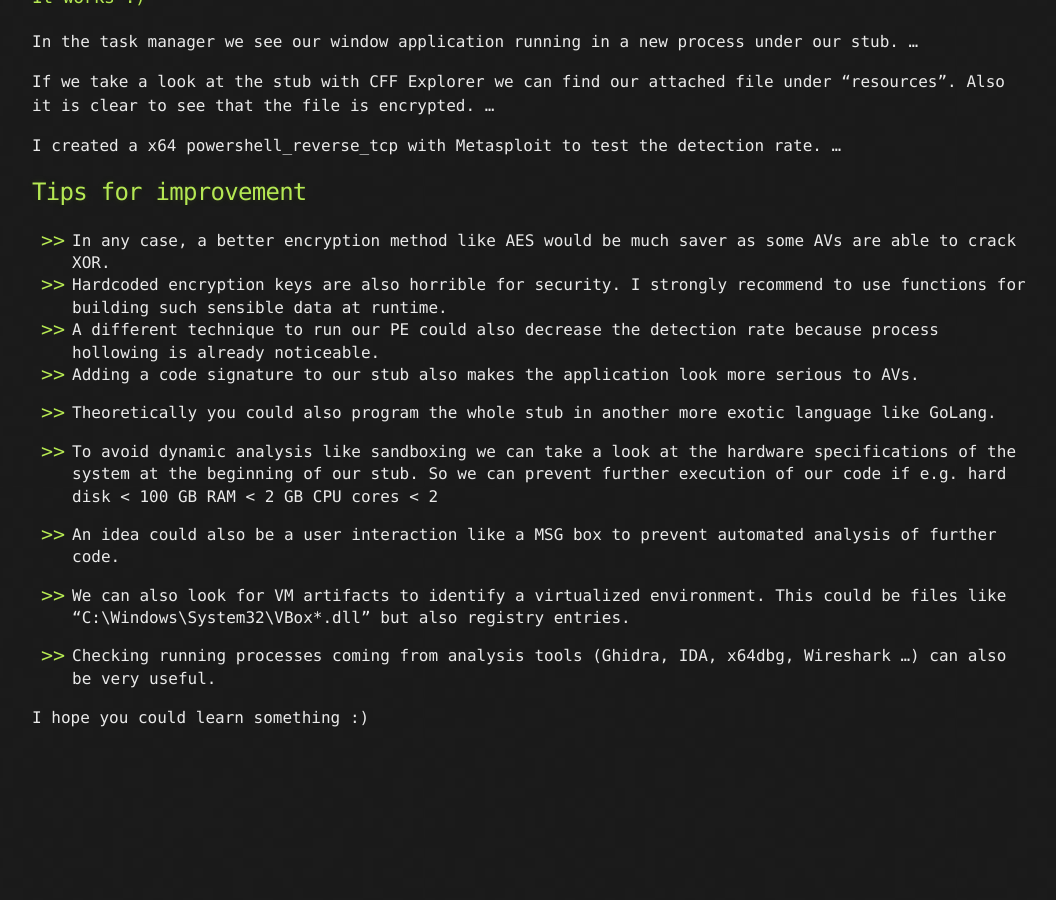
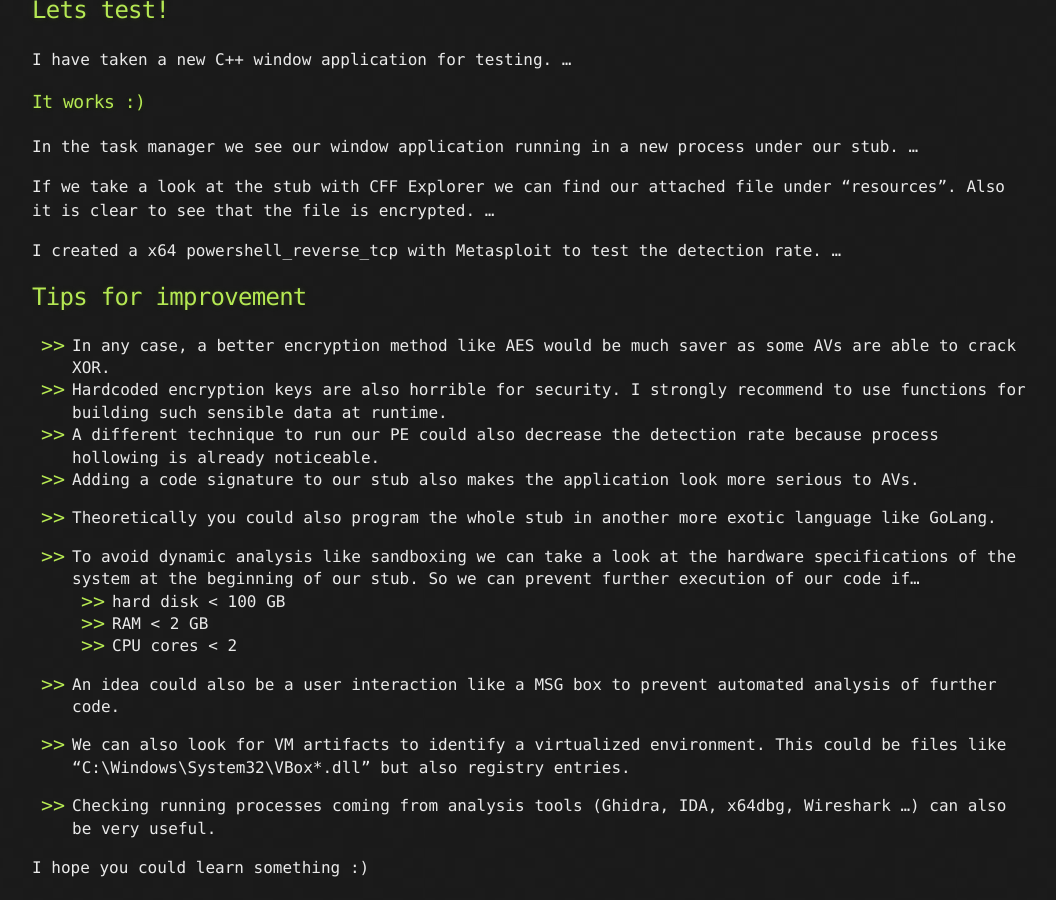
Before and after one commit to Ricky5panish/Ricky5panish.github.io, a Jekyll site: the page built from pe-runtime-crypter.md, in a window 1280 px wide and 900 px high, scrolled down 3237 px. Shown: the whole window, without its empty margins (108-1164 px from the left). Built offline with Jekyll 4.4.1, drawn with Linux system fonts in a browser that asks for light colours; our own code applies the rules of GitHub Pages for plain Markdown files; before the commit the page ends 3987 px from its top, so only the background shows below that; part of the change alters nothing that is shown.

```diff
--- a/pe-runtime-crypter.md
+++ b/pe-runtime-crypter.md
@@ -73,10 +73,15 @@ We create a new process in suspended mode into which we can inject the code and
 The important things we do here are:
 
 `CreateProcess`: creating new process in a suspended mode for the injection.
+
 `GetThreadContext`: retrieves the context of the specified thread.
+
 `VirtualAllocEx`: allocates memory within the suspended process's address space.
+
 `WriteProcessMemory`: writes data of the PE file into the allocated memory of the suspended process.
+
 `SetThreadContext`: sets the RCX register to the entry point of the executable.
+
 `ResumeThread`: resumes the thread of the suspended process.
 
 ...
@@ -133,10 +138,10 @@ I created a x64 powershell_reverse_tcp with Metasploit to test the detection rat
 - Theoretically you could also program the whole stub in another more exotic language like GoLang.
 
 
-- To avoid dynamic analysis like sandboxing we can take a look at the hardware specifications of the system at the beginning of our stub. So we can prevent further execution of our code if e.g.
-hard disk < 100 GB
-RAM < 2 GB
-CPU cores < 2
+- To avoid dynamic analysis like sandboxing we can take a look at the hardware specifications of the system at the beginning of our stub. So we can prevent further execution of our code if...
+1. hard disk < 100 GB
+2. RAM < 2 GB
+3. CPU cores < 2
 
 - An idea could also be a user interaction like a MSG box to prevent automated analysis of further code.
 
```
